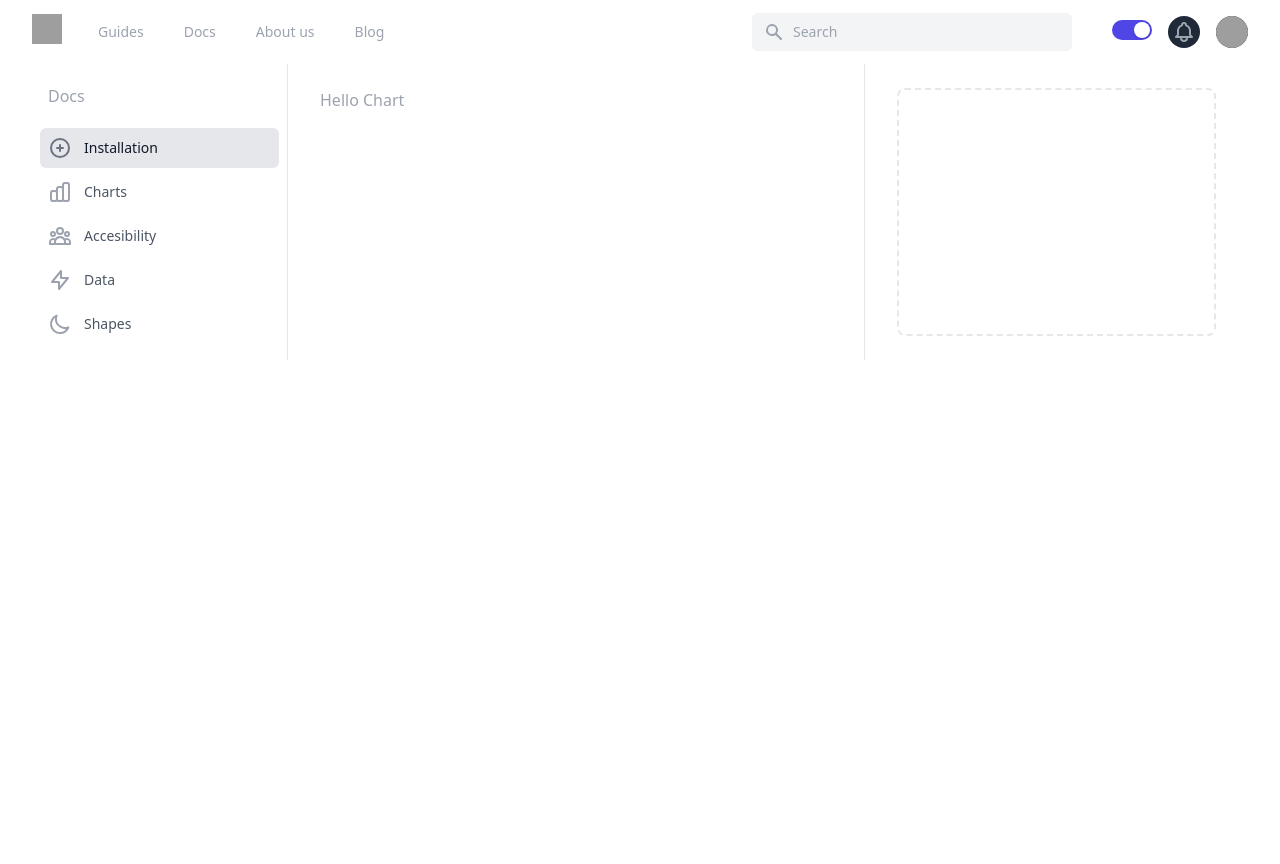
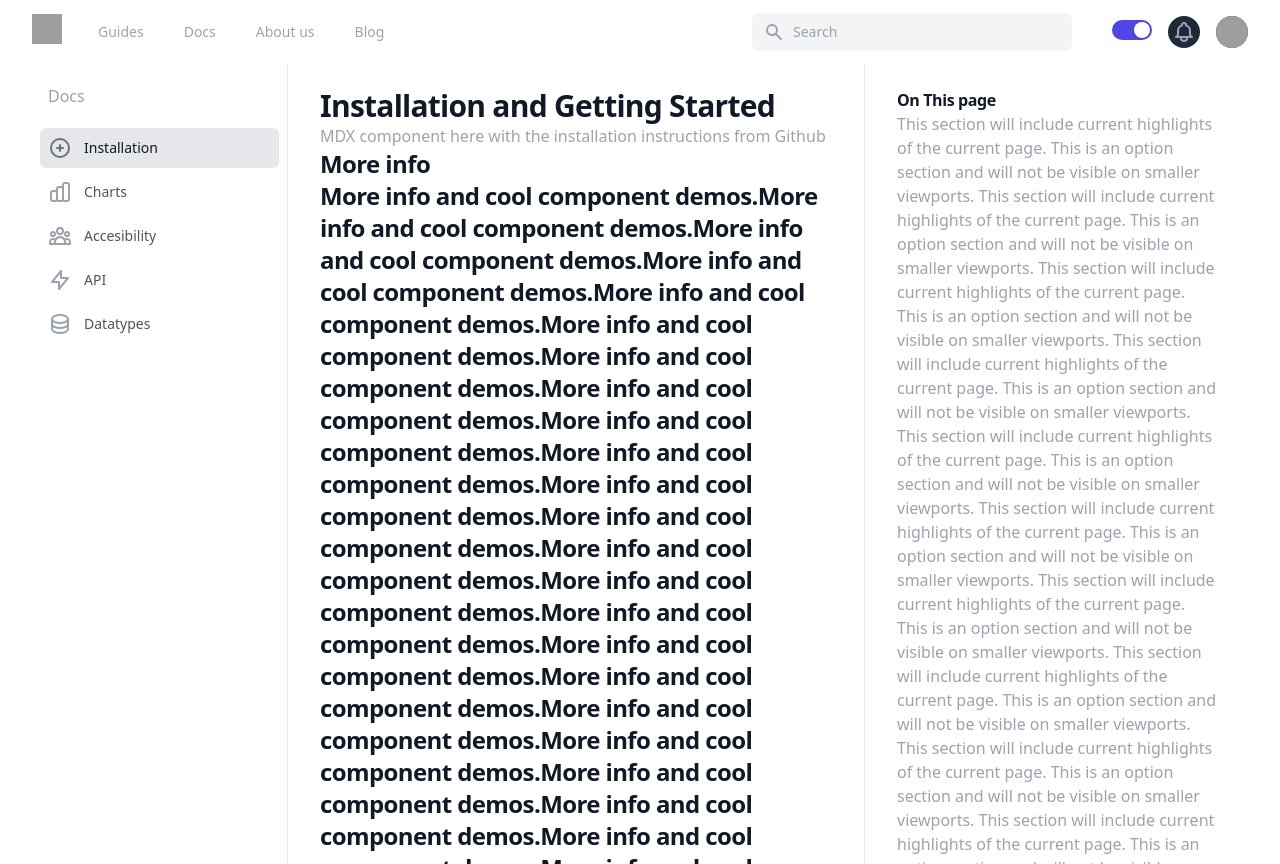
Before and after one commit to oslabs-beta/d3reactor-website, a Next.js app: page /docs in a window 1280 px wide. Before the commit the page ends 800 px from the top, so only its background shows below. Built offline with nearby package versions, Linux system fonts and the light colour scheme; grey boxes are pictures that could not be loaded.

Commit message:
removed-libary-charts-fixed-header

```diff
--- a/components/DocsBody.tsx
+++ b/components/DocsBody.tsx
@@ -1,6 +1,7 @@
 /* This example requires Tailwind CSS v2.0+ */
 import {Fragment, useState} from 'react';
 import {Dialog, Transition} from '@headlessui/react';
+import {Footer} from '../components/Footer';
 import {
   ChartBarIcon,
   UserGroupIcon,
@@ -8,17 +9,15 @@ import {
   ChevronLeftIcon,
   PlusCircleIcon,
   LightningBoltIcon,
-  MoonIcon,
+  DatabaseIcon,
 } from '@heroicons/react/outline';
-// import { AreaChart } from 'd3reacts'
-// import skinny_fruit from '../data/skinny_fruit.json'
 
 const navigation = [
   {name: 'Installation', href: '#', icon: PlusCircleIcon, current: true},
   {name: 'Charts', href: '#', icon: ChartBarIcon, current: false},
   {name: 'Accesibility', href: '#', icon: UserGroupIcon, current: false},
-  {name: 'Data', href: '#', icon: LightningBoltIcon, current: false},
-  {name: 'Shapes', href: '#', icon: MoonIcon, current: false},
+  {name: 'API', href: '#', icon: LightningBoltIcon, current: false},
+  {name: 'Datatypes', href: '#', icon: DatabaseIcon, current: false},
 ];
 
 function classNames(...classes: string[]) {
@@ -82,7 +81,7 @@ export default function DocsBody() {
                     </button>
                   </div>
                 </Transition.Child>
-                <div className="flex-1 h-0 pt-5 pb-4 overflow-y-auto">
+                <div className="flex-1 pt-5 pb-4 overflow-y-auto">
                   <div className="flex-shrink-0 flex items-center px-4">Docs</div>
                   <nav aria-label="Sidebar" className="mt-5">
                     <div className="px-2 space-y-1">
@@ -119,7 +118,7 @@ export default function DocsBody() {
         </Transition.Root>
 
         {/* Static sidebar for desktop */}
-        <div className="hidden lg:flex lg:flex-shrink-0">
+        <div className="hidden lg:flex lg:flex-shrink-0 h-screen">
           <div className="flex flex-col w-64">
             {/* Sidebar component, swap this element with another sidebar if you like */}
             <div className="flex-1 flex flex-col min-h-0 border-r border-gray-200 bg-white-100">
@@ -174,74 +173,48 @@ export default function DocsBody() {
             <main className="flex-1 relative z-0 overflow-y-auto focus:outline-none">
               {/* Start main area*/}
               <div className="absolute inset-0 py-6 px-4 sm:px-6 lg:px-8">
-                Hello Chart
-                {/* <AreaChart
-									data={skinny_fruit}
-									xData={{ key: "date", dataType: "date" }}
-									yData={{ key: "value", dataType: "number" }}
-									groupBy="fruit"
-									xGrid={true}
-									yGrid={true}
-									xAxisLabel="Date"
-									yAxisLabel="Number of fruit"
-								/>
-								<AreaChart
-									data={skinny_fruit}
-									xData={{ key: "date", dataType: "date" }}
-									yData={{ key: "value", dataType: "number" }}
-									groupBy="fruit"
-									xGrid={true}
-									yGrid={true}
-									xAxisLabel="Date"
-									yAxisLabel="Number of fruit"
-								/>
-								<AreaChart
-									data={skinny_fruit}
-									xData={{ key: "date", dataType: "date" }}
-									yData={{ key: "value", dataType: "number" }}
-									groupBy="fruit"
-									xGrid={true}
-									yGrid={true}
-									xAxisLabel="Date"
-									yAxisLabel="Number of fruit"
-								/>
-								<AreaChart
-									data={skinny_fruit}
-									xData={{ key: "date", dataType: "date" }}
-									yData={{ key: "value", dataType: "number" }}
-									groupBy="fruit"
-									xGrid={true}
-									yGrid={true}
-									xAxisLabel="Date"
-									yAxisLabel="Number of fruit"
-								/>
-								<AreaChart
-									data={skinny_fruit}
-									xData={{ key: "date", dataType: "date" }}
-									yData={{ key: "value", dataType: "number" }}
-									groupBy="fruit"
-									xGrid={true}
-									yGrid={true}
-									xAxisLabel="Date"
-									yAxisLabel="Number of fruit"
-								/>
-								<AreaChart
-									data={skinny_fruit}
-									xData={{ key: "date", dataType: "date" }}
-									yData={{ key: "value", dataType: "number" }}
-									groupBy="fruit"
-									xGrid={true}
-									yGrid={true}
-									xAxisLabel="Date"
-									yAxisLabel="Number of fruit"
-								/> */}
+                <h1 className="text-2xl font-extrabold tracking-tight text-gray-900 dark:text-white sm:text-3xl">
+                  Installation and Getting Started
+                </h1>
+                MDX component here with the installation instructions from Github
+                <h1 className="text-1xl font-extrabold tracking-tight text-gray-900 dark:text-white sm:text-2xl">
+                  More info
+                </h1>
+                <h1 className="text-1xl font-extrabold tracking-tight text-gray-900 dark:text-white sm:text-2xl">
+                  More info and cool component demos.More info and cool component demos.More info and cool component
+                  demos.More info and cool component demos.More info and cool component demos.More info and cool
+                  component demos.More info and cool component demos.More info and cool component demos.More info and
+                  cool component demos.More info and cool component demos.More info and cool component demos.More info
+                  and cool component demos.More info and cool component demos.More info and cool component demos.More
+                  info and cool component demos.More info and cool component demos.More info and cool component
+                  demos.More info and cool component demos.More info and cool component demos.More info and cool
+                  component demos.More info and cool component demos.More info and cool component demos.More info and
+                  cool component demos.More info and cool component demos.More info and cool component demos.More info
+                  and cool component demos.More info and cool component demos.
+                </h1>
+                <Footer />
               </div>
               {/* End main area */}
             </main>
             <aside className="hidden relative xl:flex xl:flex-col flex-shrink-0 w-96 border-l border-gray-200 overflow-y-auto">
               {/* Start secondary column (hidden on smaller screens) */}
+
               <div className="absolute inset-0 py-6 px-4 sm:px-6 lg:px-8">
-                <div className="h-full border-2 border-gray-200 border-dashed rounded-lg" />
+                <h1 className="font-extrabold tracking-tight text-gray-900">On This page</h1>
+                This section will include current highlights of the current page. This is an option section and will not
+                be visible on smaller viewports. This section will include current highlights of the current page. This
+                is an option section and will not be visible on smaller viewports. This section will include current
+                highlights of the current page. This is an option section and will not be visible on smaller viewports.
+                This section will include current highlights of the current page. This is an option section and will not
+                be visible on smaller viewports. This section will include current highlights of the current page. This
+                is an option section and will not be visible on smaller viewports. This section will include current
+                highlights of the current page. This is an option section and will not be visible on smaller viewports.
+                This section will include current highlights of the current page. This is an option section and will not
+                be visible on smaller viewports. This section will include current highlights of the current page. This
+                is an option section and will not be visible on smaller viewports. This section will include current
+                highlights of the current page. This is an option section and will not be visible on smaller viewports.
+                This section will include current highlights of the current page. This is an option section and will not
+                be visible on smaller viewports.
               </div>
               {/* End secondary column */}
             </aside>
--- a/components/GetStarted.tsx
+++ b/components/GetStarted.tsx
@@ -1,3 +1,6 @@
+// import {AreaChart} from 'd3reacts';
+// import skinny_fruit from '../data/skinny_fruit.json';
+
 export default function GetStarted() {
   return (
     <div className="bg-white dark:bg-gray-900">
@@ -8,18 +11,18 @@ export default function GetStarted() {
         </h2>
         <h3 className="mt-8"> Area Chart - Example</h3>
         <div className="mt-8 flex justify-center mr-10">
-          {/* When you uncomment this code and refresh the pages route an error of self not defined is thrown */}
+          Area chart will be here when libary is updated.
           {/* <AreaChart
             data={skinny_fruit}
-						xData={{ key: "date", dataType: "date" }}
-						yData={{ key: "value", dataType: "number" }}
+            height="300"
+            xKey="date"
+            xDataType="date"
+            yKey="value"
             groupBy="fruit"
             xGrid={true}
             yGrid={true}
             xAxisLabel="Date"
             yAxisLabel="Number of fruit"
-						height="400px"
-						width="600px"
           /> */}
         </div>
 
--- a/components/Header.tsx
+++ b/components/Header.tsx
@@ -16,7 +16,7 @@ export default function Header() {
       {({open}) => (
         <>
           <div className="max-w-7xl mx-auto px-2 sm:px-4 lg:px-8">
-            <div className="relative flex items-center justify-between h-16">
+            <div className="relative flex items-center justify-between h-16 fixed">
               <div className="flex items-center px-2 lg:px-0">
                 <div className="flex-shrink-0">
                   <Link href="/">
--- a/package.json
+++ b/package.json
@@ -11,6 +11,7 @@
     "@headlessui/react": "^1.4.2",
     "@heroicons/react": "^1.0.5",
     "@tailwindcss/forms": "^0.3.4",
+    "d3reacts": "file:../d3reacts/d3reacts-1.0.0.tgz",
     "next": "12.0.3",
     "next-themes": "^0.0.15",
     "react": "17.0.2",
--- a/pages/docs.tsx
+++ b/pages/docs.tsx
@@ -16,7 +16,7 @@ const Docs: NextPage = () => {
       <div className="bg-white dark:bg-gray-900">
         <div className={styles.container}>
           <DocsBody />
-          <div className="max-w-7xl mx-auto text-center py-12 px-4 sm:px-6 lg:py-16 lg:px-8"></div>
+          {/* <div className="max-w-7xl mx-auto text-center py-12 px-4 sm:px-6 lg:py-16 lg:px-8"></div> */}
         </div>
       </div>
     </>
```
Also changed, not shown: data/skinny_fruit.json (indentation only), 1 other file (tests, documents, lock files or other folders). Lines whose indentation alone changed are shown as unchanged.
